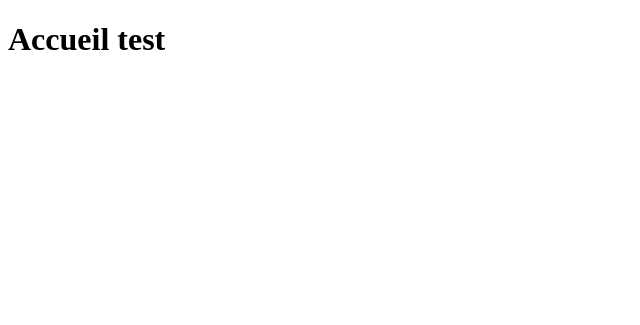
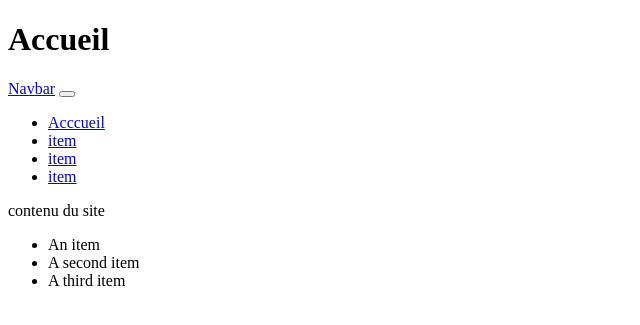
Before and after one commit to PierreTembremande/PizzaJM, a PHP site: page /View/View_PageAccueil.php in a window 1280 px wide. Shown: the top 325 px of the page, without its empty margins (0-640 px from the left). Run offline with PHP 8.4, Linux system fonts and the light colour scheme.

Commit message:
feature/page_accueil

```diff
--- a/Controller/Controller_PageAccueil.php
+++ b/Controller/Controller_PageAccueil.php
@@ -1,9 +1,7 @@
 <?php
-
-require_once "../Model/Bdd.php";
+require_once(dirname(__DIR__) . "..\Model\Bdd.php");
+require_once(dirname(__DIR__) . "..\View\View_PageAccueil.php");
 
 // $bdd= new Bdd();
 
 // $entrepots=$bdd->getNomsEntrepots();
-
-require "../View/View_PageAccueil.php";
--- a/Index.php
+++ b/Index.php
@@ -1,3 +1,3 @@
 <?php
-header('Location: ./Controller/Controller_PageAccueil');
+    require_once(dirname(__FILE__) . '\Controller\Controller_PageAccueil.php');
 ?>
--- a/View/View_PageAccueil.php
+++ b/View/View_PageAccueil.php
@@ -4,15 +4,46 @@
 <head>
     <meta charset="UTF-8">
     <meta name="viewport" content="width=device-width, initial-scale=1.0">
+    <link rel="stylesheet" href="style/Accueil.css">
     <title>Accueil</title>
-    <style>
-        <?php include 'style/Accueil.css' ?>
-    </style>
 </head>
 
 <body>
-    <h1>Accueil test</h1>
+    <h1>Accueil</h1>
+    <nav class="navbar">
+        <div class="container">
+            <a class="navbar-brand" href="#">Navbar</a>
 
+            <button class="navbar-toggler" type="button" data-bs-toggle="collapse" data-bs-target="#navbarNav" aria-controls="navbarNav" aria-expanded="false" aria-label="Toggle navigation">
+                <span class="navbar-toggler-icon"></span>
+            </button>
+
+            <ul class="nav">
+                <li class="nav-item">
+                    <a class="nav-link active" href="#">Acccueil</a>
+                </li>
+                <li class="nav-item">
+                    <a class="nav-link" href="#">item</a>
+                </li>
+                <li class="nav-item">
+                    <a class="nav-link" href="#">item</a>
+                </li>
+                <li class="nav-item">
+                    <a class="nav-link"href="#">item</a>
+                </li>
+            </ul>
+        </div>
+    </nav>
+
+    <main>contenu du site</main>
+
+    <footer>
+        <ul class="footer-list">
+            <li class="footer-item">An item</li>
+            <li class="footer-item">A second item</li>
+            <li class="footer-item">A third item</li>
+        </ul>
+    </footer>
 </body>
 
 </html>
```
